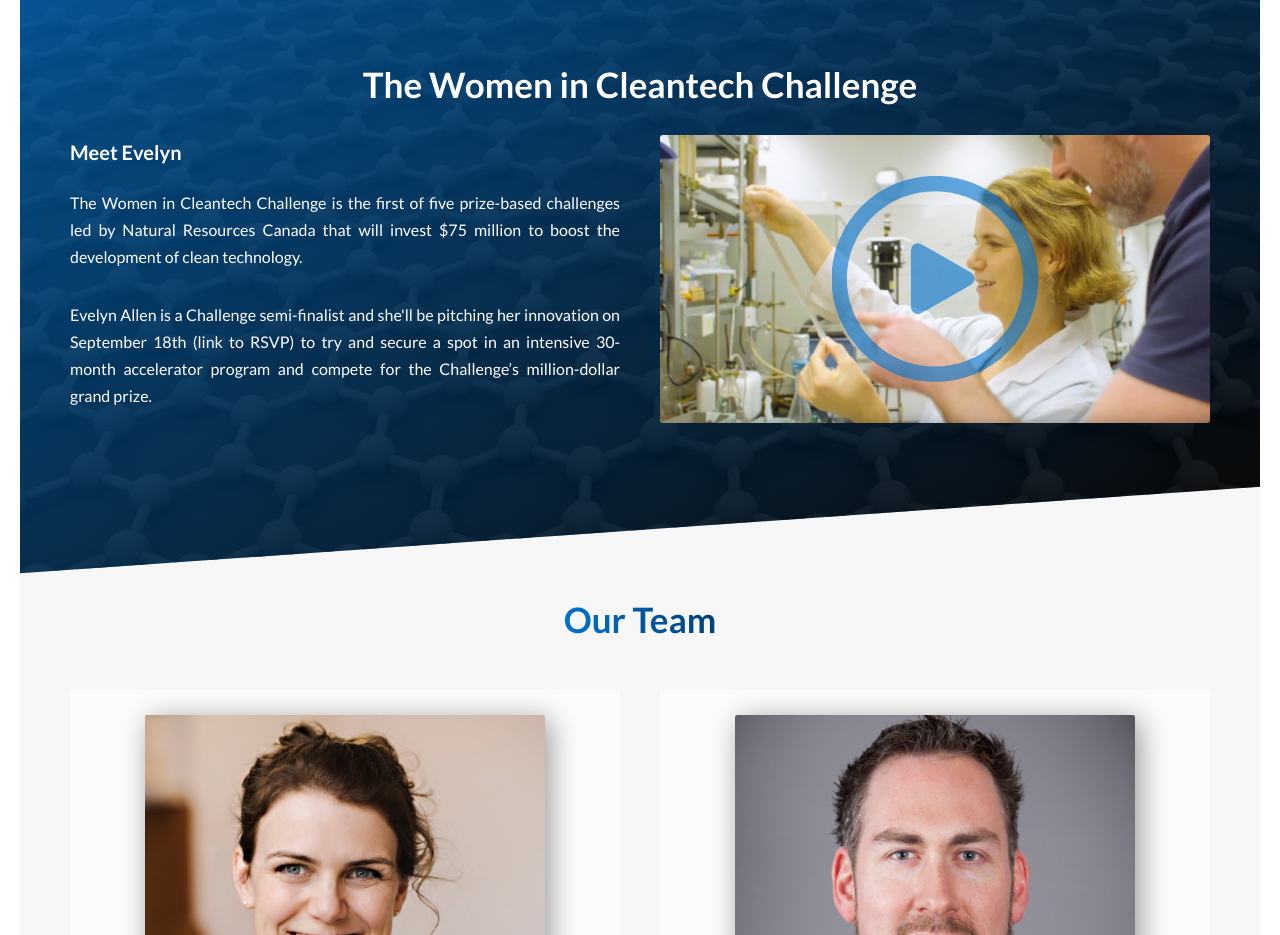
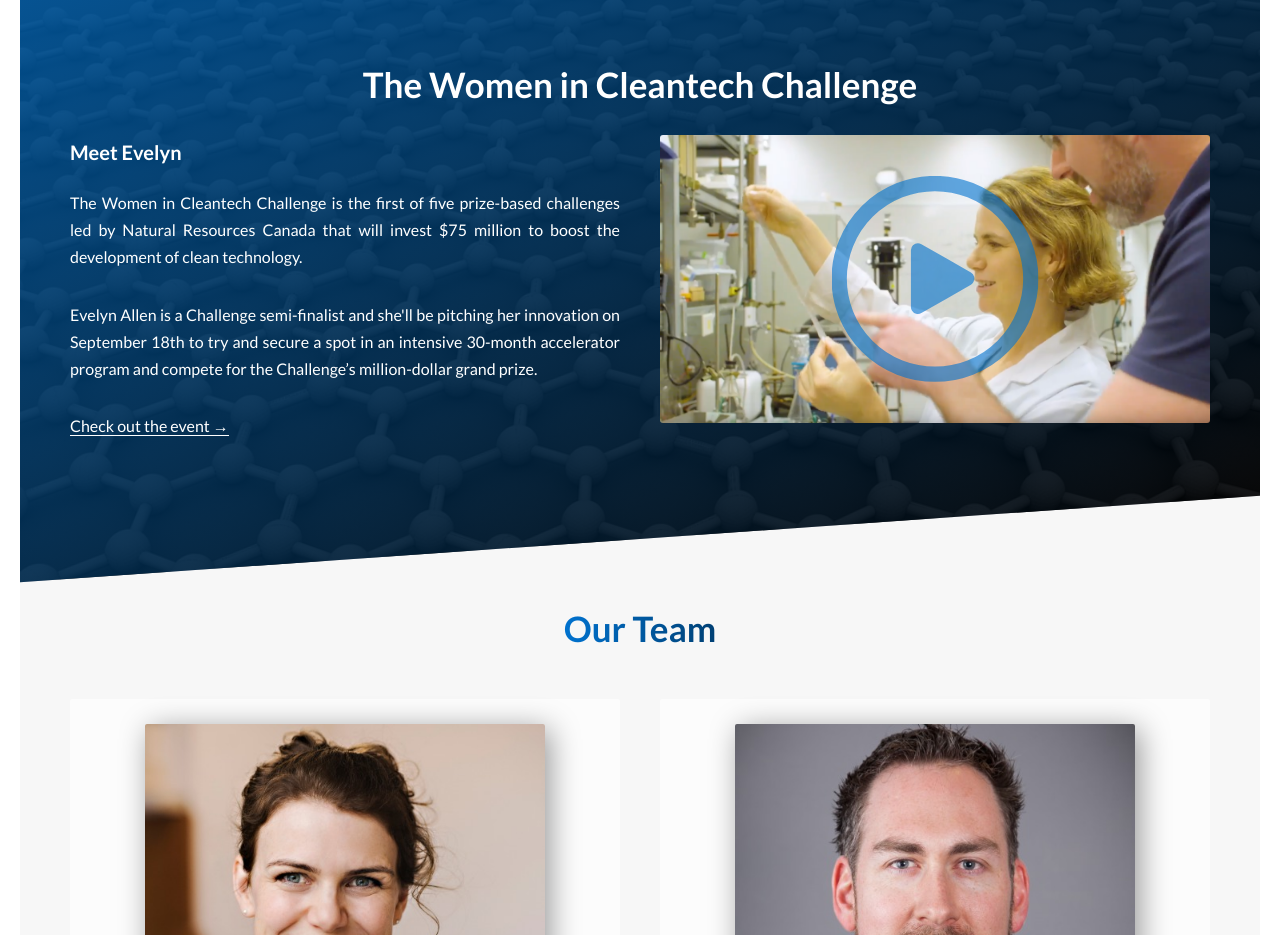
Before and after one commit to sgallen/cloak, a plain HTML site: page index.html in a window 1280 px wide. Shown: the part 1380-2315 px from the top of the page. Drawn offline with Linux system fonts and the light colour scheme; some packages are replaced by stand-ins of ours.

Commit message:
Add missing link to pitch event

```diff
--- a/css/style.css
+++ b/css/style.css
@@ -335,6 +335,17 @@ h2 {
   transform: skewY(4deg);
 }
 
+.section-cleantech__info a {
+  text-decoration: none;
+  color: white;
+  border-bottom: 1px solid white;
+  font-size: 1.6rem;
+}
+
+.section-cleantech__info a:hover, .section-cleantech__info a:active {
+  font-weight: 700;
+}
+
 .modal__launch {
   position: relative;
   display: inline-block;
--- a/index.html
+++ b/index.html
@@ -103,6 +103,7 @@
       </div>
       <div class="row">
         <div class="col-1-of-2">
+          <div class="section-cleantech__info">
             <h3 class="heading-tertiary u-margin-bottom-small">
               Meet Evelyn
             </h3>
@@ -111,8 +112,13 @@
               $75 million to boost the development of clean technology.
             </p>
             <p>
-            Evelyn Allen is a Challenge semi-finalist and she'll be pitching her innovation on September 18th (link to RSVP) to try and secure a spot in an intensive 30-month accelerator program and compete for the Challenge’s million-dollar grand prize.
+              Evelyn Allen is a Challenge semi-finalist and she'll be pitching her innovation on September 18th
+              to try and secure a spot in an intensive 30-month accelerator program and compete for the Challenge’s million-dollar grand prize.
             </p>
+            <a href="https://www.eventbrite.ca/e/women-in-cleantech-challenge-semi-finals-tickets-47957754936" target="_blank">
+              Check out the event &RightArrow;
+            </a>
+          </div>
         </div>
         <div class="col-1-of-2">
           <div class="modal__launch">
```
Lines whose indentation alone changed are shown as unchanged.
